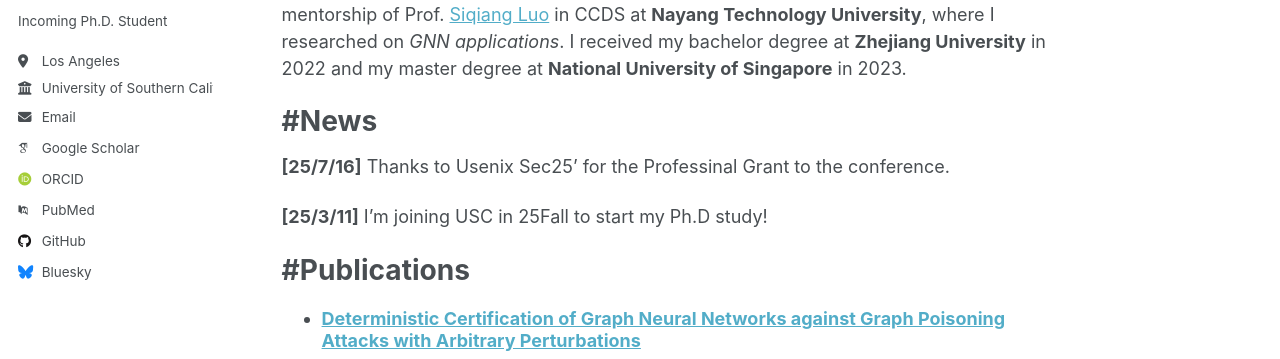
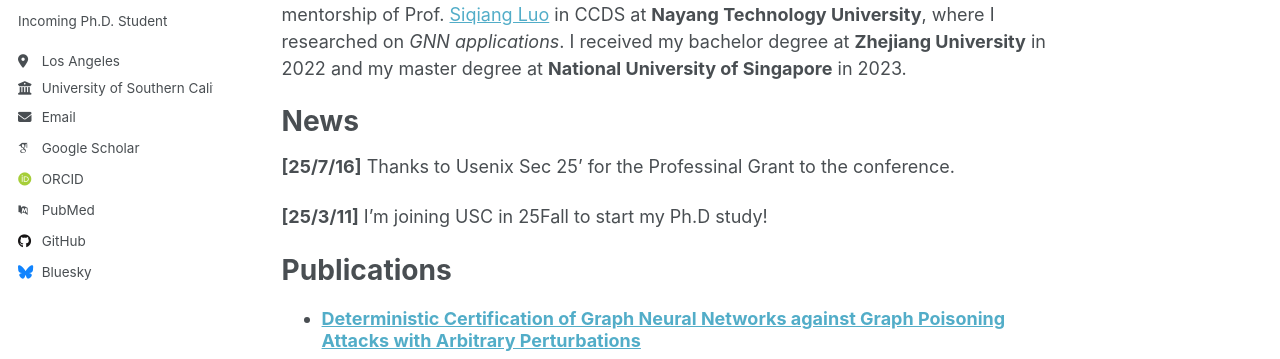
Before and after one commit to JetRichardLee/JetRichardLee.github.io, a Jekyll site: the page built from _pages/about.md, in a window 1280 px wide and 1400 px high. Shown: the part 326-685 px from the top of the window. Built offline with Jekyll 4.4.1, drawn with Linux system fonts in a browser that asks for light colours; some web fonts are replaced; a script that is not in the unit is left out; some of the changed text lies outside the part shown.

Commit message:
Update about.md

```diff
--- a/_pages/about.md
+++ b/_pages/about.md
@@ -11,43 +11,43 @@ Hi everyone, I'm Jiate Li, an incoming Ph.D. student at Thomas Lord Department o
 
 Before joining USC, I worked as a remote research intern under the mentorship of Prof. [Binghui Wang](https://wangbinghui.net/) from **Illinois Institute of Technology**, and conducted research on the *GNN Trustworthiness* in 2022-2024. In 2024-2025, I worked as a research assitant under the mentorship of Prof. [Siqiang Luo](https://siqiangluo.com/) in CCDS at **Nayang Technology University**, where I researched on *GNN applications*. I received my bachelor degree at **Zhejiang University** in 2022 and my master degree at **National University of Singapore** in 2023.
 
-#News
-======
-**[25/7/16]** Thanks to Usenix Sec25' for the Professinal Grant to the conference.
+News
+====
+**[25/7/16]** Thanks to Usenix Sec 25' for the Professinal Grant to the conference.
 
 **[25/3/11]** I'm joining USC in 25Fall to start my Ph.D study!
 
 
-#Publications
-======
+Publications
+====
   <ul>{% for post in site.publications reversed %}
     {% include archive-single-cv.html %}
   {% endfor %}</ul>
 
 Education
-======
+====
 * Incoming Ph.D .in Computer Science, **University of Southern California**, 2025-Now
   * Supervisor: Prof. [Yue Zhao](https://viterbi-web.usc.edu/~yzhao010/)
 * Master of Computing, Artificial Intelligence Specialisation, **National University of Singapore**, 2022-2023
 * B.S. in Computer Science and Technology, **Zhejiang University**, 2018-2022
 
 Work experience
-======
+====
 
-* **[Fall 2024-Spring 2025]**: Research Assistant
+* [Fall 2024-Spring 2025]: Research Assistant
   * **Nayang Techonology University**
   * Research Interests: GNN application
   * Supervisor: Prof. [Siqiang Luo](https://siqiangluo.com/)
 
-* **[Fall 2022-Fall 2024]**: Research Intern (Remote)
+* [Fall 2022-Fall 2024]: Research Intern (Remote)
   * **Illinois Institute of Technology**
   * Research Interests: GNN Robustness
   * Supervisor: Prof. [Binghui Wang](https://wangbinghui.net/)
 
 Awards
-======
+====
 Usenix Security 2025 Professional Grant.
 
 Services
-======
+====
 Conference Reviewer at NeurIPS (2025).
```
